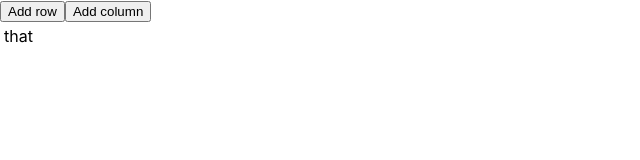
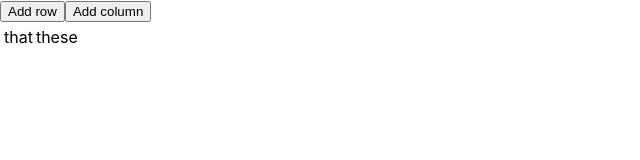
Before and after one commit to mattlol85/TTP_assignment8, a React (Create React App) app: page / in a window 1280 px wide. Shown: the top 160 px of the page, without its empty margins (0-640 px from the left). Built offline with nearby package versions, Linux system fonts and the light colour scheme.

Commit message:
Add ability to display collunms on button press

```diff
--- a/src/table.js
+++ b/src/table.js
@@ -8,7 +8,7 @@ export default function Table(props){
         <div>
             <table>
                 <tbody>
-                    <TableRow rows={props.rows}/>
+                    <TableRow rows={props.rows} cells={props.cells}/>
                 </tbody>
             </table>
         </div>
--- a/src/tableCell.js
+++ b/src/tableCell.js
@@ -2,5 +2,9 @@ import React from "react";
 
 
 export default function TableCell(props){
-
+    return(
+        <div>
+            <td>that</td>
+        </div>
+    )
 }
--- a/src/tableRow.js
+++ b/src/tableRow.js
@@ -1,4 +1,5 @@
 import React from "react";
+import TableCell from "./tableCell";
 
 export default function TableRow(props){
 
@@ -10,10 +11,22 @@ export default function TableRow(props){
         }
         return arr
     }
+
+    const calCell = () => {
+        let colArr = []
+        for(let i = 0; i<props.cells; i++){
+            colArr.push("these")
+        }
+        return colArr.map(elm => <td>{elm}</td>)
+    }
     displayRows()
     return(
-        <div>
-            {arr.map(elm => <tr>{elm}</tr>)}
+        <div id={"tablerow"}>
+            {arr.map(elm => {
+                return(<tr>{elm}
+                    {calCell()}
+                    </tr>)
+            })}
         </div>
 
     )
```
Also changed, not shown: src/index.css (line endings or trailing spaces).
